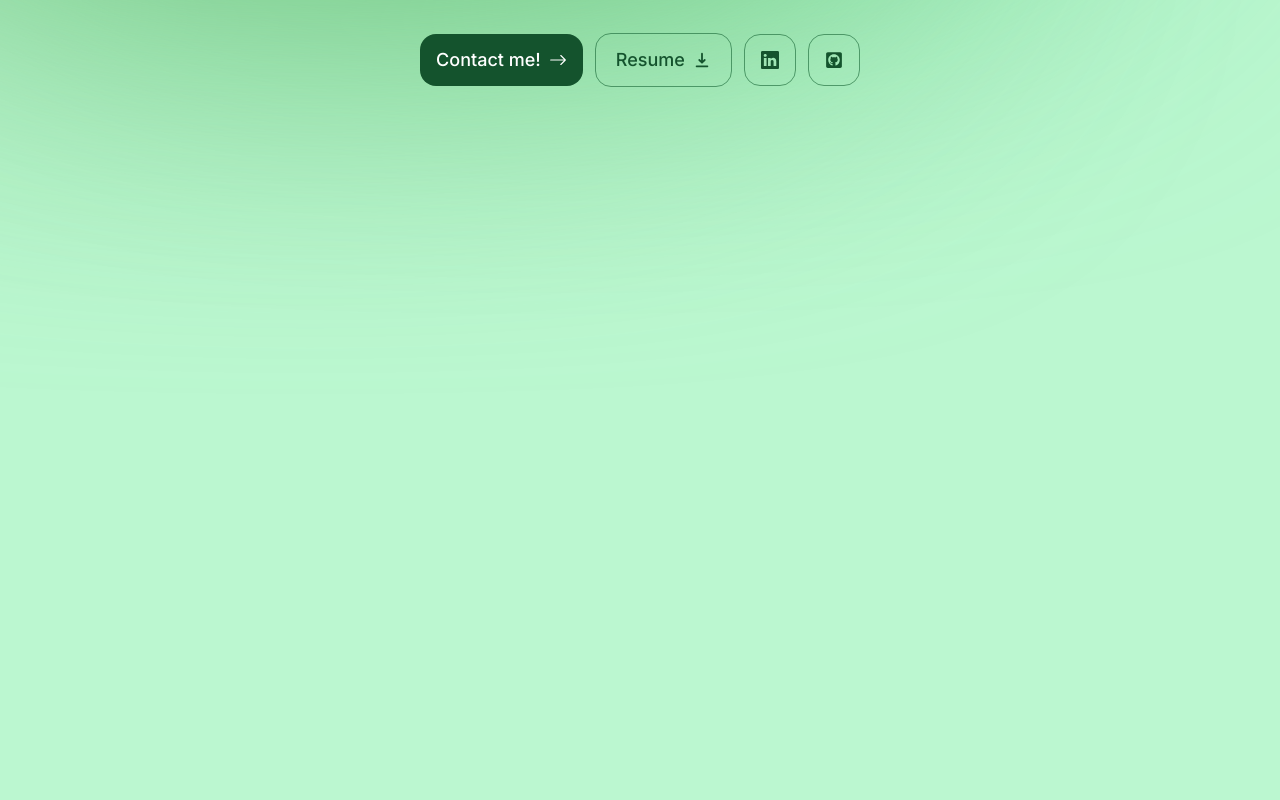
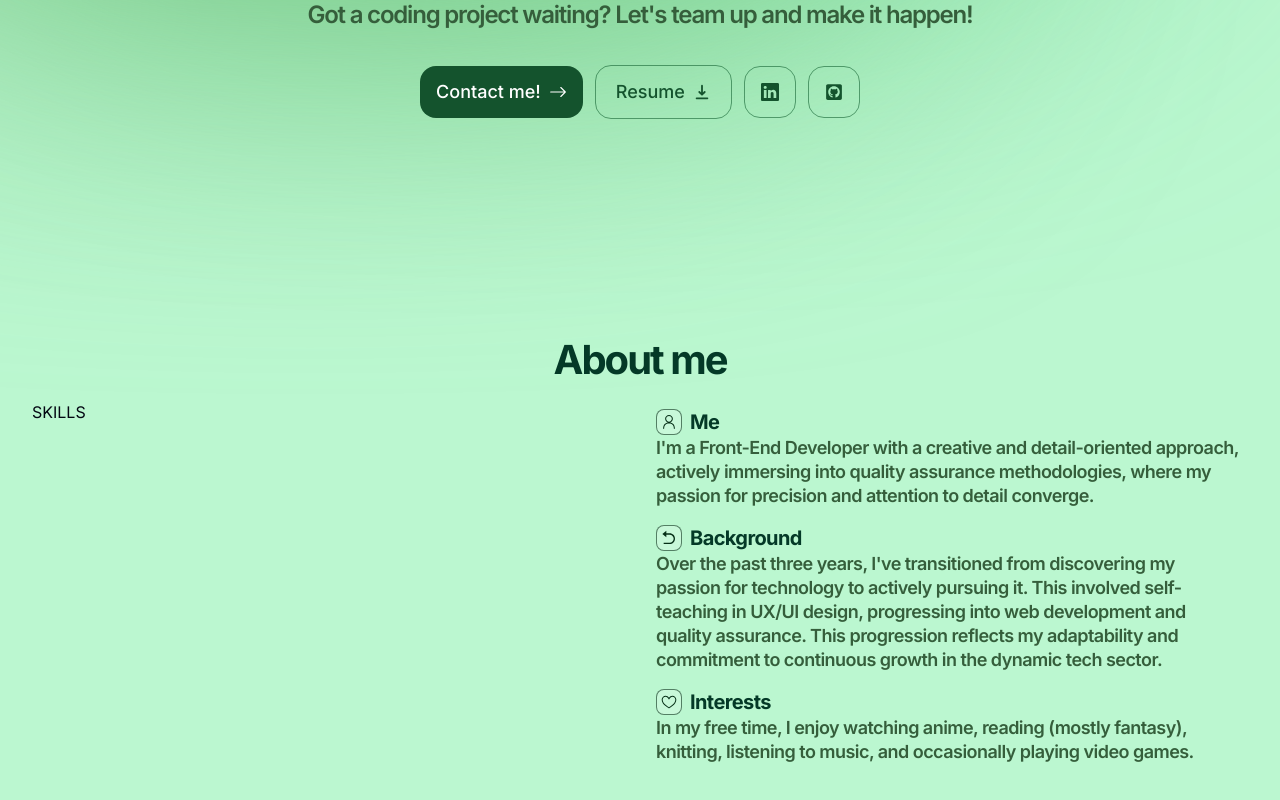
Before and after one commit to paulinagadea/portfolio, a Next.js app: page / in a window 1280 px wide. Shown: the part 512-1312 px from the top of the page. Built offline with nearby package versions, Linux system fonts and the light colour scheme.

Commit message:
about me info added

```diff
--- a/app/page.tsx
+++ b/app/page.tsx
@@ -1,9 +1,11 @@
 import Intro from '@/components/intro';
+import About from '@/components/about';
 
 export default function Home() {
   return (
     <main className="flex flex-col items-center px-4">
       <Intro />
+      <About />
     </main>
   )
 }
--- /dev/null
+++ b/components/about.tsx
@@ -0,0 +1,69 @@
+"use client";
+
+import React from 'react'
+import { GoHeart } from 'react-icons/go';
+import { RiArrowGoBackFill } from 'react-icons/ri';
+import { RxPerson } from 'react-icons/rx';
+
+export default function About() {
+  return (
+    <section className='flex flex-col absolute top-full w-[100%] items-center justify-center p-8'>
+        <h2 className='text-[1rem] sm:text-[2.5rem] font-bold tracking-[-.05em] text-[#043927]
+            sm:leading-[5rem] leading-[4rem]'>
+            About me
+        </h2>
+
+        <div className='grid gap-4 grid-cols-2 grid-flow-col'>
+            <div className='flex flex-col gap-1'>
+                <p>SKILLS</p>
+            </div>
+
+            <div className='flex flex-col'>
+                <div className='flex flex-col items-start justify-center text-left p-2'>
+                    <div className='flex flex-row items-center justify-center gap-2'>
+                        <div className='bg-white bg-opacity-20 p-1 text-green-950 flex items-center
+                        border border-green-950/60 rounded-lg'>
+                            <RxPerson />
+                        </div>
+                        <p className='text-xl tracking-[-.03em] text-[#043927] font-bold'>Me</p>
+                    </div>
+                    <p className='text-lg tracking-[-.03em] text-[#355E3B] font-semibold leading-[1.5rem]'>
+                    I'm a Front-End Developer with a creative and detail-oriented approach, actively immersing into
+                    quality assurance methodologies, where my passion for precision and attention to detail converge.
+                    </p>
+                </div>
+
+                <div className='flex flex-col items-start justify-center text-left p-2'>
+                    <div className='flex flex-row items-center justify-center gap-2'>
+                        <div className='bg-white bg-opacity-20 p-1 text-green-950 flex items-center
+                        border border-green-950/60 rounded-lg'>
+                            <RiArrowGoBackFill />
+                        </div>
+                        <p className='text-xl tracking-[-.03em] text-[#043927] font-bold'>Background</p>
+                    </div>
+                    <p className='text-lg tracking-[-.03em] text-[#355E3B] font-semibold leading-[1.5rem]'>
+                    Over the past three years, I've transitioned from discovering my passion for technology to actively
+                    pursuing it. This involved self-teaching in UX/UI design, progressing into web development and quality assurance.
+                    This progression reflects my adaptability and commitment to continuous growth in the dynamic tech sector.
+                    </p>
+                </div>
+
+                <div className='flex flex-col items-start justify-center text-left p-2'>
+                    <div className='flex flex-row items-center justify-center gap-2'>
+                        <div className='bg-white bg-opacity-20 p-1 text-green-950 flex items-center
+                        border border-green-950/60 rounded-lg'>
+                            <GoHeart />
+                        </div>
+                        <p className='text-xl tracking-[-.03em] text-[#043927] font-bold'>Interests</p>
+                    </div>
+                    <p className='text-lg tracking-[-.03em] text-[#355E3B] font-semibold leading-[1.5rem]'>
+                    In my free time, I enjoy watching anime, reading (mostly fantasy), knitting, listening to music, and occasionally
+                    playing video games.
+                    </p>
+                </div>
+            </div>
+        </div>
+
+    </section>
+  )
+}
--- a/components/header.tsx
+++ b/components/header.tsx
@@ -11,11 +11,9 @@ export default function Header() {
     rounded-none border border-white border-opacity-40 bg-opacity-70 shadow-lg
     shadow-black/[0.03] backdrop-blur-[0.05rem]">
 
-      <motion.div
+      <div
         className="flex items-center w-full px-5 sm:px-10
       text-gray-500 text-[0.9] font-medium"
-        initial={{ y: -100, opacity: 0 }}
-        animate={{ y: 0, opacity: 1 }}
       >
 
         <div className="w-full text-[#043927] font-semibold">
@@ -38,7 +36,7 @@ export default function Header() {
           </ul>
         </nav>
 
-      </motion.div>
+      </div>
     </header>
   )
 }
--- a/components/intro.tsx
+++ b/components/intro.tsx
@@ -10,7 +10,7 @@ import { FaGithubSquare } from 'react-icons/fa';
 
 export default function Intro() {
   return (
-    <section className='flex absolute top-0 flex-col items-center justify-center text-center h-[100vh] px-4'>
+    <section className='flex absolute top-0 flex-col items-center justify-center text-center h-[100vh] px-4 mt-8'>
         <motion.div
             initial={{ opacity: 0, y: 100 }}
             animate={{ opacity: 1, y: 0 }}
@@ -26,12 +26,12 @@ export default function Intro() {
                 Front End Developer | QA Tester
             </h2>
 
-            <motion.p className='text-[20px] sm:text-[1.5rem] font-semibold tracking-tighter text-center
+            <p className='text-[20px] sm:text-[1.5rem] font-semibold tracking-tighter text-center
             text-balance text-[#355E3B]'
             >
                 I'm open to new challenges and opportunities. Dive into my portfolio to see what I bring to the table. <br />
                 Got a coding project waiting? Let's team up and make it happen!
-            </motion.p>
+            </p>
         </motion.div>
 
         <motion.div className='flex flex-col sm:flex-row items-center justify-center gap-3 p-8
@@ -39,7 +39,7 @@ export default function Intro() {
             initial={{ opacity: 0, y: 100 }}
             animate={{ opacity: 1, y: 0 }}
             transition={{
-                delay: 0.3,
+                delay: 0.2,
             }}
             >
 
```
